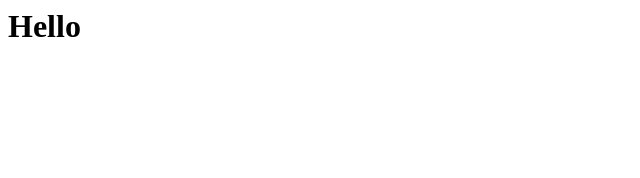
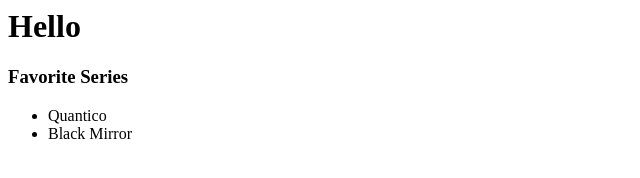
Before and after one commit to maramalshalhoub/misk-app, a plain HTML site: page index.html in a window 1280 px wide. Shown: the whole page, without its empty margins (0-640 px from the left). Drawn offline with Linux system fonts and the light colour scheme.

Commit message:
added list of series

```diff
--- a/index.html
+++ b/index.html
@@ -6,5 +6,10 @@
     </head>
     <body>
         <h1>Hello</h1>
+        <h3>Favorite Series</h3>
+        <ul>
+            <li>Quantico</li>
+            <li>Black Mirror</li>
+        </ul>
     </body>
 </html>
```
